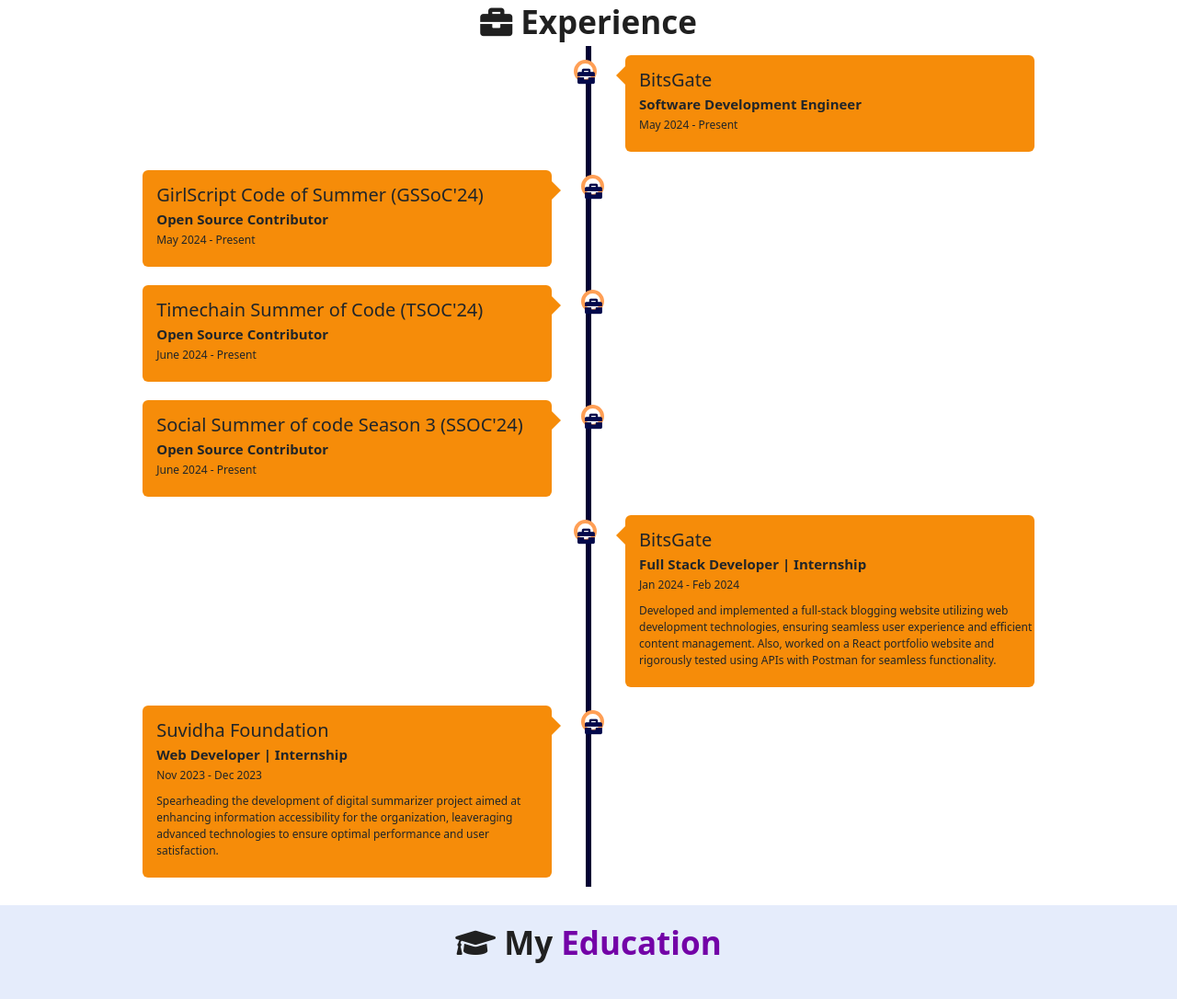
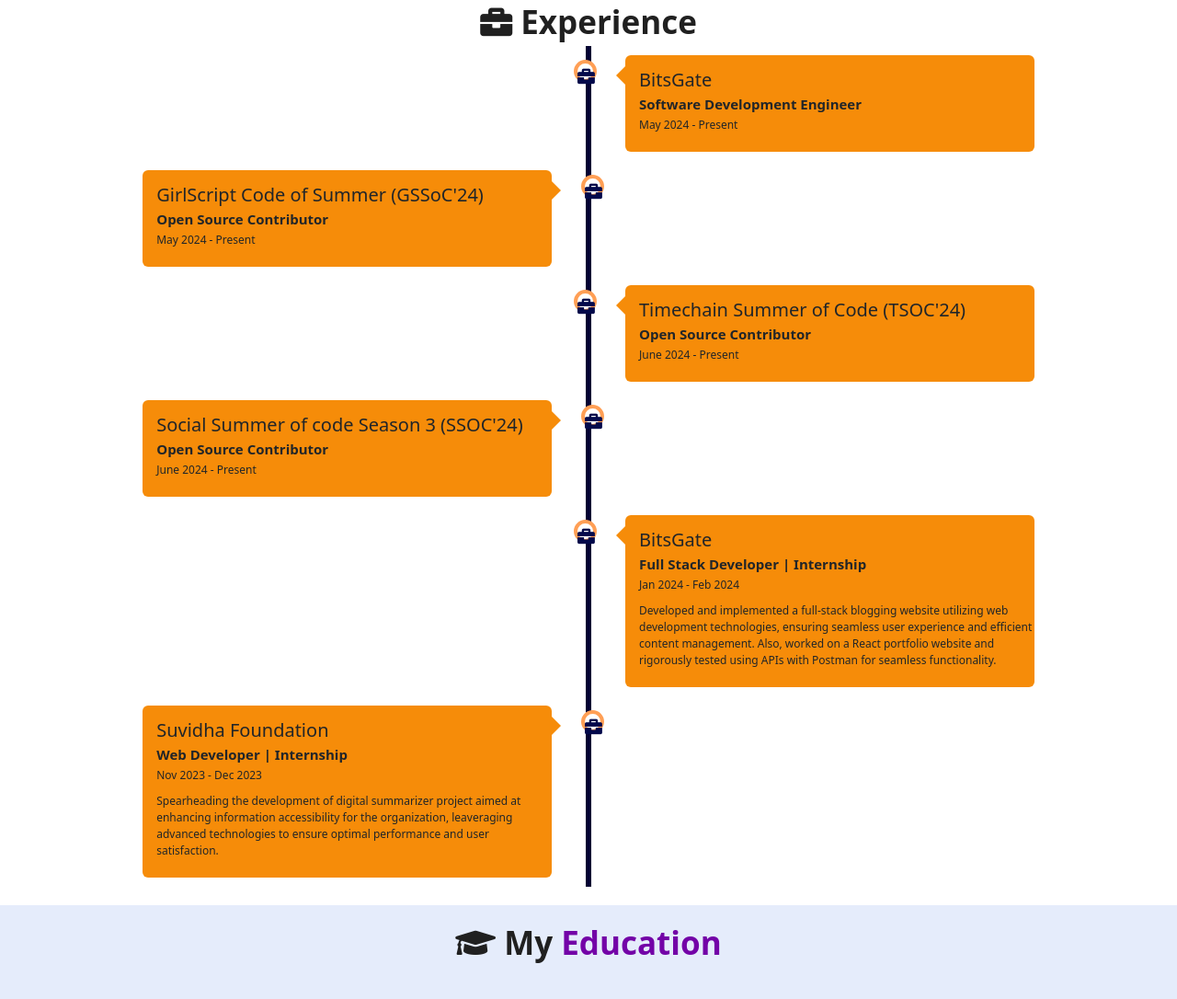
Before and after one commit to nisargaa20/My-Portfolio, a website: page index.html in a window 1280 px wide. Shown: the part 1377-2463 px from the top of the page at 92% size. Drawn offline with nearby package versions, Linux system fonts and the light colour scheme; animation ran at ten frames a second.

Commit message:
Experience

```diff
--- a/index.html
+++ b/index.html
@@ -139,7 +139,7 @@
       </div>
     </div>
 
-    <div class="ex-container left">
+    <div class="ex-container right">
       <div class="content">
         <div class="tag">
           <h2>Timechain Summer of Code (TSOC'24)</h2>
```
